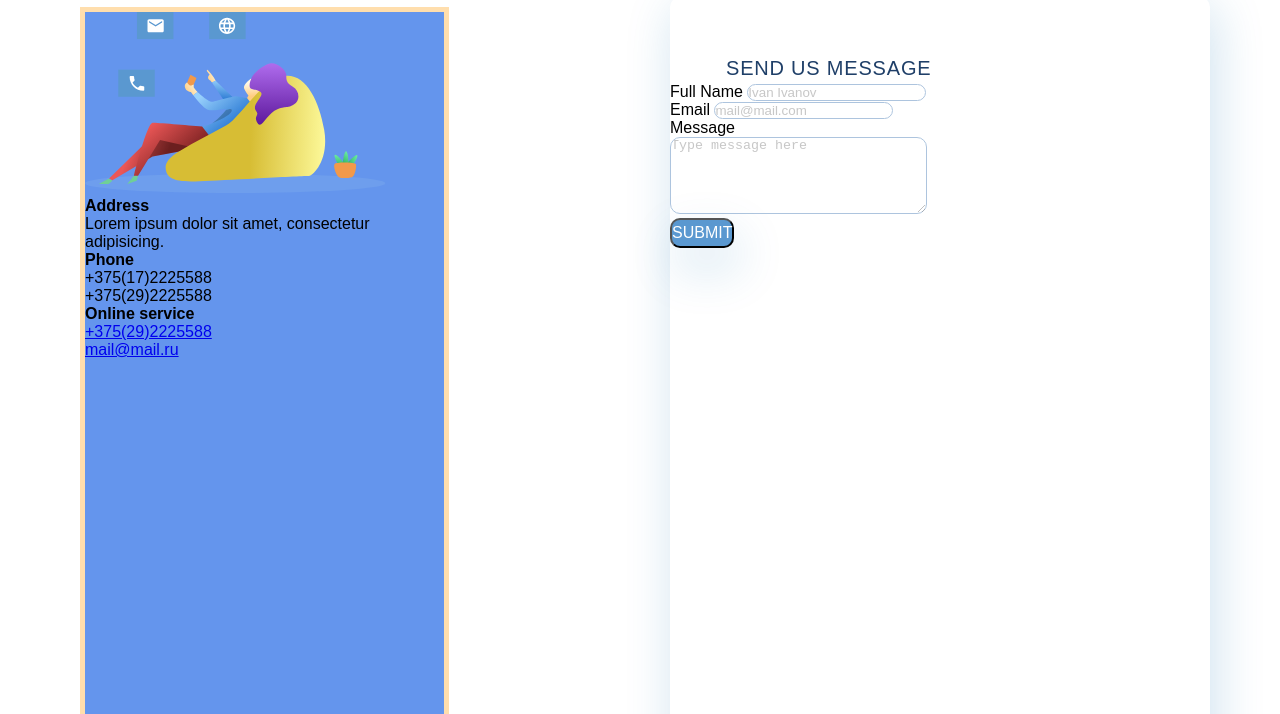
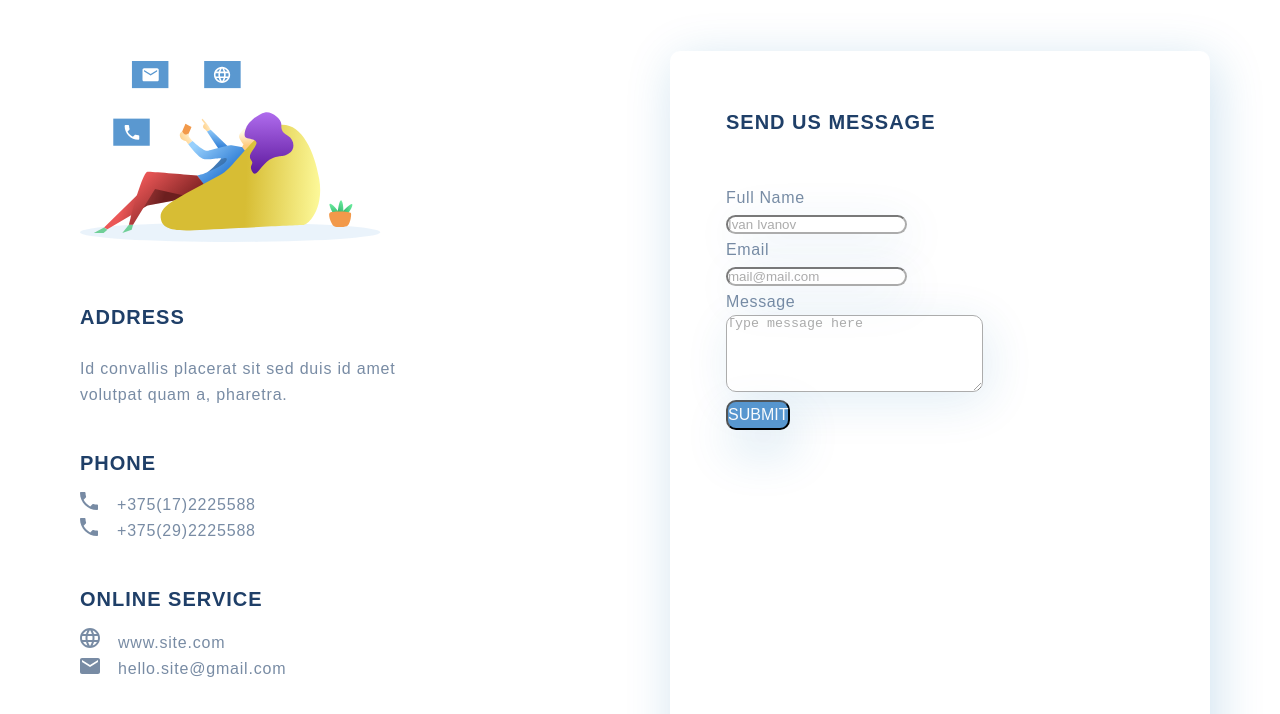
Before and after one commit to rybaknina/htmt_css, a plain HTML site: page lesson-7/contacts.html in a window 1280 px wide. Shown: the part 291-1005 px from the top of the page. Drawn offline with Linux system fonts and the light colour scheme.

Commit message:
task-7: change some style for contacts

```diff
--- a/lesson-7/contacts.html
+++ b/lesson-7/contacts.html
@@ -9,48 +9,60 @@
     <link rel="stylesheet" href="style.css">
 </head>
 <body>
-<div class="contacts_top container">
+<div class="wrapper">
+    <div class="container contacts_top">
+        <div class="top__box">
             <ul class="header">
                 <li><a href="index.html"><img src="img/logo.svg" alt="logo"></a></li>
                 <li><a href="contacts.html"><img src="img/contacts.svg" alt="contacts"></a></li>
             </ul>
+        </div>
         <div class="contacts_top__info">
             <h2 class="contact-heading">Contact Us</h2>
-        <p class="text contact-text">Lorem ipsum dolor sit amet, consectetur adipiscing elit, sed do eiusmod tempor
+            <p class="text contact-text">Lorem ipsum dolor sit amet, consectetur adipiscing elit, sed do eiusmod
+                                         tempor
                                          incididunt ut
                                          labore et dolore magna aliqua.</p>
         </div>
     </div>
     <div class="content container">
-    <div class="address">
+        <div class="address-box">
             <img src="img/address.svg" alt="space">
-        <h4 class="h4">Address </h4>
-        <p class="p">Lorem ipsum dolor sit amet, consectetur adipisicing.</p>
-        <h4 class="h4">Phone</h4>
+            <h4 class="heading-mini address_heading">ADDRESS</h4>
+            <p class="text">Id convallis placerat sit sed duis id amet volutpat quam a, pharetra.</p>
+            <h4 class="heading-mini address__text">PHONE</h4>
             <ul class="contacts__info">
-            <li>+375(17)2225588</li>
-            <li>+375(29)2225588</li>
+                <li class="text"><img class="icon" src="img/phone.svg" alt="phone">+375(17)2225588</li>
+                <li class="text"><img class="icon" src="img/phone.svg" alt="phone">+375(29)2225588</li>
             </ul>
-        <h4 class="h4">Online service</h4>
+            <h4 class="heading-mini address__text">ONLINE SERVICE</h4>
             <ul class="contacts__info">
-            <li><a href="#">+375(29)2225588</a></li>
-            <li><a href="#">mail@mail.ru</a></li>
+                <li class="text"><img src="img/site.svg" alt="site"><a class="contacts__info_link"
+                                                                       href="#">www.site.com</a></li>
+                <li class="text"><img src="img/email.svg" alt="email"><a class="contacts__info_link"
+                                                                         href="#">hello.site@gmail.com</a></li>
             </ul>
         </div>
-    <div class="message">
-        <h4 class="send_us__info">SEND US MESSAGE</h4>
+        <div class="message-box">
+            <h4 class="heading-mini message_heading">SEND US MESSAGE</h4>
             <form action="#">
-            <label>Full Name <input class="input" type="text" placeholder="Ivan Ivanov"></label><br>
-            <label>Email <input class="input" type="email" placeholder="mail@mail.com"></label><br>
-            <label>Message <br>
+                <label class="message__text">Full Name <br>
+                    <input class="input" type="text"
+                           placeholder="Ivan Ivanov"></label><br>
+                <label class="message__text">Email <br>
+                    <input class="input" type="email"
+                           placeholder="mail@mail.com"></label><br>
+                <label class="message__text">Message <br>
                     <textarea class="input" cols="30" rows=5 placeholder="Type message here"></textarea></label><br>
                 <button class="submit" type="submit">submit</button>
             </form>
         </div>
     </div>
-<div class="map container">
+    <div class="map">
+        <div class="container">
             <script type="text/javascript" charset="utf-8" async
-            src="https://api-maps.yandex.ru/services/constructor/1.0/js/?um=constructor%3A6f4e9e328ff4191d1477bd6be4cfd01da7bce34eadc4066197716ab6e67336f8&amp;width=100%&amp;height=100%&amp;lang=ru_RU&amp;scroll=true"></script>
+                    src="https://api-maps.yandex.ru/services/constructor/1.0/js/?um=constructor%3A6f4e9e328ff4191d1477bd6be4cfd01da7bce34eadc4066197716ab6e67336f8&amp;width=100%&amp;height=480px&amp;lang=ru_RU&amp;scroll=true"></script>
+        </div>
     </div>
 
     <div class="footer">
@@ -74,7 +86,8 @@
                     <li class="footer__list">mail@mail.com</li>
                 </ul>
                 <div class="footer__copy">
-                <p class="text footer__copy_text">All rights reserved.</p>
+                    <p class="text footer__copy_text">2021 © All rights reserved.</p>
+                </div>
             </div>
         </div>
     </div>
--- a/lesson-7/style.css
+++ b/lesson-7/style.css
@@ -2,26 +2,22 @@ body {
     font-family: sans-serif;
 }
 
-.submit {
-    text-align: center;
-}
-
 .input {
-    border: 1px solid #356EAD;
-    box-sizing: border-box;
+    background: #FFFFFF;
+    box-shadow: 5px 10px 50px rgba(16, 112, 177, 0.2);
     border-radius: 10px;
-    opacity: 0.4;
 }
 
 .submit {
-    background: #5A98D0;
-    box-shadow: 5px 20px 50px rgba(16, 112, 177, 0.2);
+    text-align: center;
     border-radius: 10px;
     font-weight: 500;
     font-size: 16px;
     line-height: 26px;
     color: #FFFFFF;
     text-transform: uppercase;
+    background: #5A98D0;
+    box-shadow: 5px 20px 50px rgba(16, 112, 177, 0.2);
 }
 
 * {
@@ -117,7 +113,7 @@ body {
     background-image: url(img/contact-us.png);
     background-repeat: no-repeat;
     background-position: center;
-    margin-top: 54px;
+    margin-top: 48px;
 }
 
 .what-we-do {
@@ -141,6 +137,7 @@ body {
     letter-spacing: 0.04em;
     color: #FFFFFF;
     opacity: 1;
+    margin-top: 51px;
     margin-bottom: 16px;
 }
 
@@ -312,14 +309,19 @@ hr {
 }
 
 .contacts__info {
+    font-size: 16px;
+    line-height: 26px;
+    letter-spacing: 0.04em;
+    color: #1F3F68;
     list-style-type: none;
+    opacity: 1;
 }
 
 .map {
-    border: 5px solid gray;
     margin-bottom: 112px;
-    width: 940px;
-    height: 480px;
+    margin-top: 96px;
+    width: 100%;
+
 }
 
 .contact-text {
@@ -330,6 +332,7 @@ hr {
     color: rgba(255, 255, 255, 0.6);
     width: 75%;
     margin-left: 150px;
+    margin-bottom: 40px;
 }
 
 .content {
@@ -337,33 +340,50 @@ hr {
     flex-direction: row;
     justify-content: space-between;
     margin-bottom: 96px;
+    margin-top: 57px;
 }
 
-.address {
+.address-box {
     width: 359px;
-    border: 5px solid navajowhite;
-    background-color: cornflowerblue;
     margin: 10px;
 }
 
-.message {
+.address__text {
+    margin-top: 40px;
+}
+
+.message-box {
     width: 540px;
     height: 800px;
-    left: 614px;
-    top: 436px;
     background: #FFFFFF;
     box-shadow: 5px 10px 50px rgba(16, 112, 177, 0.2);
     border-radius: 10px;
+    padding-left: 56px;
+    display: flex;
+    flex-direction: column;
+    box-sizing: border-box;
 }
 
-.send_us__info {
-    font-weight: 500;
-    font-size: 20px;
-    line-height: 30px;
+.address_heading {
+    margin-top: 56px;
+    margin-bottom: 24px;
+}
+
+.message_heading {
+    margin-top: 56px;
+    margin-bottom: 48px;
+}
+
+.message__text {
+    font-size: 16px;
+    line-height: 26px;
     letter-spacing: 0.04em;
     color: #1F3F68;
-    margin-left: 56px;
-    margin-top: 56px;
+    opacity: 0.6;
+}
+
+.icon {
+    margin-right: 19px;
 }
 
 .footer__copy {
@@ -380,6 +400,15 @@ hr {
 
 .wrapper {
     min-height: 100vh;
+}
+
+.contacts__info_link {
+    text-decoration: none;
+    font-size: 16px;
+    line-height: 26px;
+    letter-spacing: 0.05em;
+    color: #1F3F68;
+    margin-left: 18px;
 }
 
 @media (max-width: 1024px) {
@@ -421,7 +450,7 @@ hr {
     }
 
     .footer__button {
-        padding: 3px 10px;
+        padding: 4px 31px;
         margin-right: 91px;
     }
 
@@ -436,6 +465,10 @@ hr {
 
     .footer__bottom {
         margin-left: 91px;
+    }
+
+    .footer__list {
+        margin-bottom: 24px;
     }
 }
 
@@ -556,4 +589,17 @@ hr {
     .footer__button {
         margin-right: 0;
     }
+
+    .footer__list {
+        margin-bottom: 18px;
+    }
+
+    .footer__copy {
+        margin-top: 32px;
+    }
+
+    .footer {
+        padding-top: 18px;
+        padding-bottom: 32px;
+    }
 }
```
Also changed, not shown: lesson-7/img/email.svg (added), lesson-7/img/phone.svg (added), lesson-7/img/site.svg (added). Lines whose indentation alone changed are shown as unchanged.
